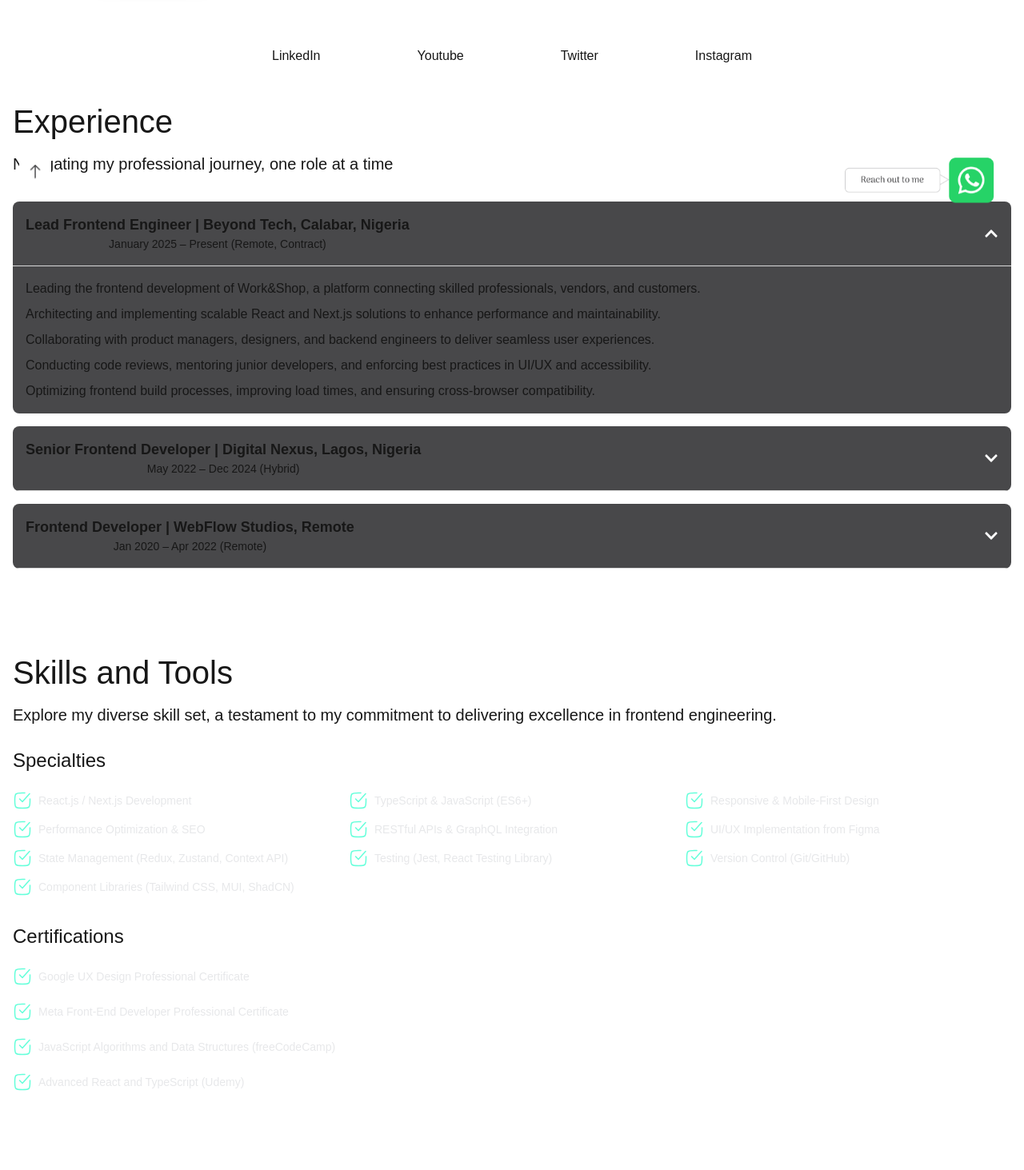
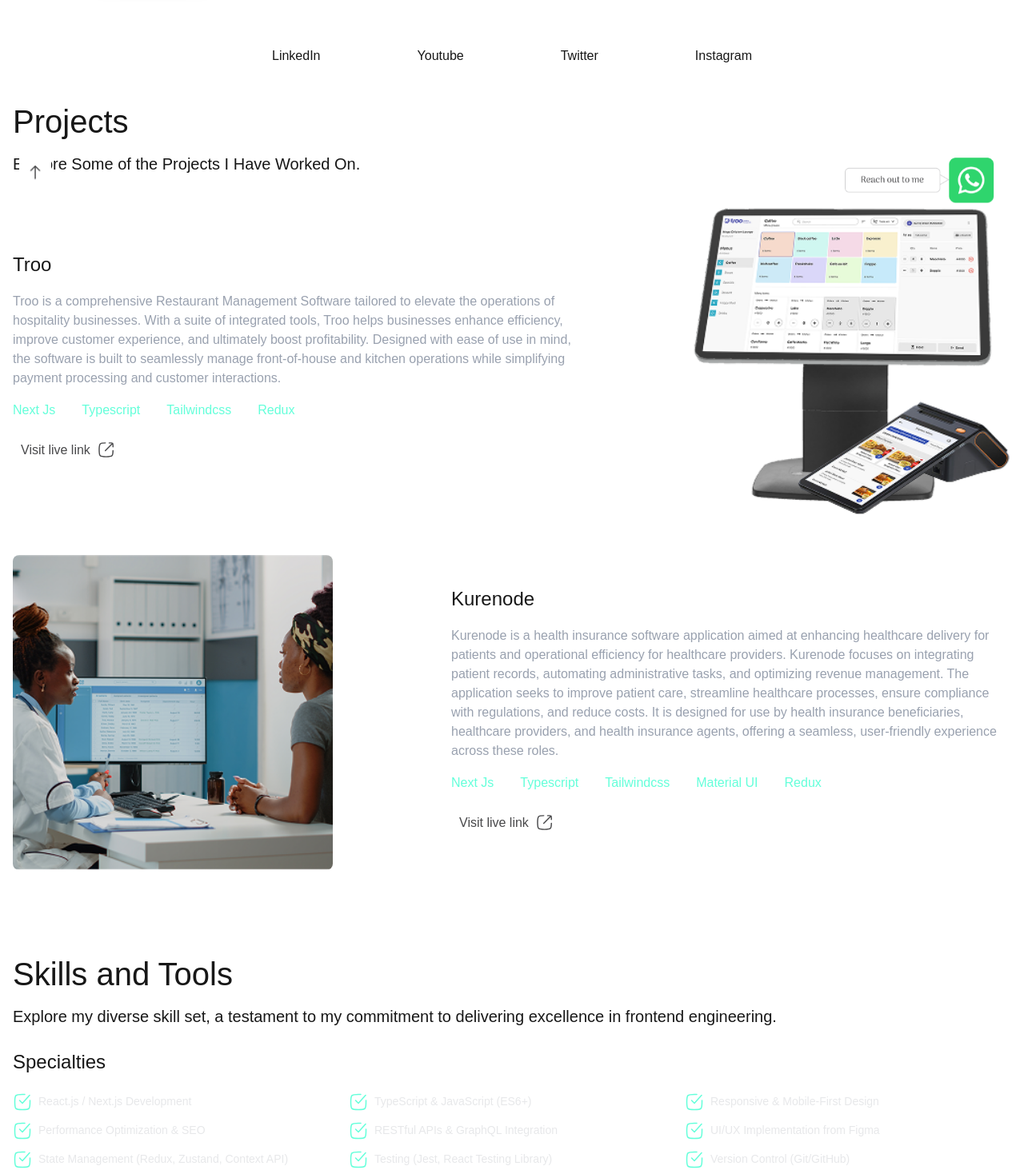
Before and after one commit to KEM-CONSOLATION/Portfolio-Main, a Next.js app: page / in a window 1280 px wide. Shown: the part 450-1913 px from the top of the page at 80% size. Built offline with nearby package versions, Linux system fonts and the light colour scheme; a web font is replaced by a local one.

Commit message:
added aos

```diff
--- a/package.json
+++ b/package.json
@@ -9,6 +9,7 @@
     "lint": "next lint"
   },
   "dependencies": {
+    "aos": "^2.3.4",
     "next": "15.4.6",
     "postcss": "^8.5.6",
     "react": "19.1.0",
@@ -18,6 +19,7 @@
   "devDependencies": {
     "@eslint/eslintrc": "^3",
     "@tailwindcss/postcss": "^4.1.11",
+    "@types/aos": "^3.0.7",
     "@types/node": "^20",
     "@types/react": "^19",
     "@types/react-dom": "^19",
--- a/src/components/Experience.tsx
+++ b/src/components/Experience.tsx
@@ -1,94 +1,108 @@
-"use client";
+import Image from "next/image";
+import React, { useEffect } from "react";
+import AOS from "aos";
+import "aos/dist/aos.css";
 
-import React, { useState } from "react";
-import { FaChevronDown, FaChevronUp } from "react-icons/fa";
+const Projects = () => {
+  useEffect(() => {
+    AOS.init({
+      duration: 800,
+      once: true,
+    });
+  }, []);
 
-const experiences = [
+  const projects = [
     {
-    role: "Lead Frontend Engineer | Beyond Tech, Calabar, Nigeria",
-    period: "January 2025 – Present (Remote, Contract)",
-    details: [
-      "Leading the frontend development of Work&Shop, a platform connecting skilled professionals, vendors, and customers.",
-      "Architecting and implementing scalable React and Next.js solutions to enhance performance and maintainability.",
-      "Collaborating with product managers, designers, and backend engineers to deliver seamless user experiences.",
-      "Conducting code reviews, mentoring junior developers, and enforcing best practices in UI/UX and accessibility.",
-      "Optimizing frontend build processes, improving load times, and ensuring cross-browser compatibility.",
-    ],
+      name: "Troo",
+      role: "Lead Frontend Engineer",
+      description:
+        "Troo is a comprehensive Restaurant Management Software tailored to elevate the operations of hospitality businesses. With a suite of integrated tools, Troo helps businesses enhance efficiency, improve customer experience, and ultimately boost profitability. Designed with ease of use in mind, the software is built to seamlessly manage front-of-house and kitchen operations while simplifying payment processing and customer interactions.",
+      tech: ["Next Js", "Typescript", "Tailwindcss", "Redux"],
+      image: "/Assets/troo.png",
+      link: "#",
+      reverse: false,
     },
     {
-    role: "Senior Frontend Developer | Digital Nexus, Lagos, Nigeria",
-    period: "May 2022 – Dec 2024 (Hybrid)",
-    details: [
-      "Led frontend architecture for enterprise SaaS applications serving 10k+ daily users.",
-      "Implemented design systems with Tailwind CSS and React for consistent UI/UX.",
-      "Optimized performance, reducing page load times by 45%.",
-      "Mentored junior developers and conducted code reviews.",
-    ],
-  },
-  {
-    role: "Frontend Developer | WebFlow Studios, Remote",
-    period: "Jan 2020 – Apr 2022 (Remote)",
-    details: [
-      "Built responsive marketing websites for clients across finance, health, and e-commerce.",
-      "Integrated APIs and CMS systems for dynamic content management.",
-      "Collaborated closely with UI/UX designers to refine prototypes.",
-    ],
+      name: "Kurenode",
+      role: "Lead Frontend Engineer",
+      description:
+        "Kurenode is a health insurance software application aimed at enhancing healthcare delivery for patients and operational efficiency for healthcare providers. Kurenode focuses on integrating patient records, automating administrative tasks, and optimizing revenue management. The application seeks to improve patient care, streamline healthcare processes, ensure compliance with regulations, and reduce costs. It is designed for use by health insurance beneficiaries, healthcare providers, and health insurance agents, offering a seamless, user-friendly experience across these roles.",
+      tech: ["Next Js", "Typescript", "Tailwindcss", "Material UI", "Redux"],
+      image: "/Assets/kurnode.png",
+      link: "#",
+      reverse: true,
     },
   ];
 
-const Experience = () => {
-  const [openIndex, setOpenIndex] = useState<number | null>(0);
-
-  const toggleIndex = (index: number) => {
-    setOpenIndex(openIndex === index ? null : index);
-  };
-
   return (
-    <div className="mb-[100px]" id="experience">
-      <div className="space-y-[8px]">
-        <p className="font-[500] text-[35px] md:text-[40px]">Experience</p>
+    <div className="mb-[100px]" id="projects">
+      <div className="space-y-[8px]" data-aos="fade-up">
+        <p className="font-[500] text-[35px] md:text-[40px]">Projects</p>
         <p className="font-[500] text-[15px] md:text-[20px]">
-          Navigating my professional journey, one role at a time
+          Explore Some of the Projects I Have Worked On.
         </p>
       </div>
 
-      <div className="mt-[32px] space-y-[16px]">
-        {experiences.map((exp, index) => (
+      <div className="mt-[32px] space-y-[48px]">
+        {projects.map((project, index) => (
           <div
             key={index}
-            className="bg-[#48484A] rounded-[8px] overflow-hidden"
+            className={`grid place-items-center lg:flex items-center lg:justify-between gap-[32px] ${
+              project.reverse ? "lg:flex-row-reverse" : ""
+            }`}
+            data-aos={project.reverse ? "fade-left" : "fade-right"}
           >
-            <button
-              onClick={() => toggleIndex(index)}
-              className="w-full flex justify-between items-center py-[16px] px-[16px] border-b border-[#D9D9D9] focus:outline-none cursor-pointer"
+            <div
+              className="max-w-[700px] text-center md:text-left space-y-4"
+              data-aos="fade-up"
+              data-aos-delay="100"
             >
-              <div>
-                <p className="font-[700] text-[16px] md:text-[18px] text-left">
-                  {exp.role}
+              <p className="font-medium text-[20px] md:text-[24px]">
+                {project.name}
               </p>
-                <p className="font-[400] text-[12px] md:text-[14px]">
-                  {exp.period}
+              <h1 className="font-bold text-[36px] md:text-[56px] leading-tight hidden">
+                {project.role}
+              </h1>
+              <p className="font-normal text-[14px] md:text-[16px] text-justify md:text-left text-gray-400">
+                {project.description}
               </p>
-              </div>
-              {openIndex === index ? (
-                <FaChevronUp className="text-white text-[18px]" />
-              ) : (
-                <FaChevronDown className="text-white text-[18px]" />
-              )}
-            </button>
 
-            <div
-              className={`transition-all duration-300 ease-in-out ${
-                openIndex === index
-                  ? "max-h-[500px] opacity-100"
-                  : "max-h-0 opacity-0 overflow-hidden"
-              }`}
-            >
-              <div className="py-[16px] px-[16px] text-[14px] md:text-[16px] font-[400] space-y-[8px]">
-                {exp.details.map((detail, i) => (
-                  <p key={i}>{detail}</p>
+              <div className="flex items-center gap-[33px] flex-wrap font-[400] text-[14px] md:text-[16px] text-[#64FFDA]">
+                {project.tech.map((t, i) => (
+                  <p key={i}>{t}</p>
                 ))}
               </div>
+
+              <a
+                href={project.link}
+                target="_blank"
+                rel="noopener noreferrer"
+                className="p-[10px] rounded-[8px] bg-[#FFFFFF] inline-flex items-center justify-center gap-2 cursor-pointer hover:bg-gray-100 transition-colors duration-200"
+                data-aos="zoom-in"
+                data-aos-delay="150"
+              >
+                <p className="font-[500] text-[16px] text-[#48484A]">
+                  Visit live link
+                </p>
+                <Image
+                  src="/Assets/link-square-02.svg"
+                  alt="Project Link"
+                  width={24}
+                  height={24}
+                  loading="lazy"
+                />
+              </a>
+            </div>
+
+            <div data-aos="zoom-in" data-aos-delay="200">
+              <Image
+                src={project.image}
+                alt={`${project.name} Project Image`}
+                width={400}
+                height={300}
+                className="rounded-[8px] object-cover"
+                loading="lazy"
+              />
             </div>
           </div>
         ))}
@@ -97,4 +111,4 @@ const Experience = () => {
   );
 };
 
-export default Experience;
+export default Projects;
--- a/src/components/HeroSection.tsx
+++ b/src/components/HeroSection.tsx
@@ -1,18 +1,26 @@
+"use client";
+
 import Image from "next/image";
-import React from "react";
+import React, { useEffect } from "react";
+import AOS from "aos";
+import "aos/dist/aos.css";
 
 const HeroSection = () => {
+  useEffect(() => {
+    AOS.init({ duration: 800, once: true });
+  }, []);
+
   return (
-    <div className=" mb-10" id="home">
+    <div className="mb-10" id="home">
       <section className="flex flex-col md:flex-row items-center justify-between gap-8 md:gap-12 py-12">
-        <div className="flex-shrink-0 mx-auto md:mx-0">
+        <div className="flex-shrink-0 mx-auto md:mx-0" data-aos="fade-right">
           <div
             className="
-        max-h-[350px] max-w-[350px]
-        border-4 border-[#1e1e1e] shadow-lg overflow-hidden
-        rounded-none md:rounded-full
-        bg-gradient-to-r from-blue-500 to-purple-500
-      "
+              max-h-[350px] max-w-[350px]
+              border-4 border-[#1e1e1e] shadow-lg overflow-hidden
+              rounded-none md:rounded-full
+              bg-gradient-to-r from-blue-500 to-purple-500
+            "
           >
             <Image
               src="/Assets/Pic2.JPG"
@@ -36,7 +44,10 @@ const HeroSection = () => {
           </div>
         </div>
 
-        <div className="max-w-[700px] text-center md:text-left space-y-4">
+        <div
+          className="max-w-[700px] text-center md:text-left space-y-4"
+          data-aos="fade-left"
+        >
           <p className="font-medium text-[20px] md:text-[24px]">
             I&apos;m Consolation Lotachi Kem
           </p>
@@ -53,7 +64,10 @@ const HeroSection = () => {
             innovation, and exceptional user experiences from concept to
             deployment.
           </p>
-          <div className="p-[10px] rounded-[8px] bg-[#FFFFFF] inline-flex items-center justify-center gap-2 cursor-pointer hover:bg-gray-100 transition-colors duration-200">
+          <div
+            className="p-[10px] rounded-[8px] bg-[#FFFFFF] inline-flex items-center justify-center gap-2 cursor-pointer hover:bg-gray-100 transition-colors duration-200"
+            data-aos="zoom-in"
+          >
             <p className="font-[500] text-[16px] text-[#48484A]">
               View My Resume
             </p>
@@ -67,28 +81,25 @@ const HeroSection = () => {
         </div>
       </section>
 
-      <div className=" max-w-[600px] mx-auto flex flex-wrap items-center justify-between">
-        <p className=" font-[500] text-[16px] ">
-          {" "}
+      <div
+        className="max-w-[600px] mx-auto flex flex-wrap items-center justify-between"
+        data-aos="fade-up"
+      >
+        <p className="font-[500] text-[16px]">
           <a href="https://ng.linkedin.com/in/kem-consolation"> LinkedIn</a>
         </p>
-        <p className=" font-[500] text-[16px] ">
-          {" "}
+        <p className="font-[500] text-[16px]">
           <a href="https://www.youtube.com/@TechieConso" target="_blank">
             Youtube
           </a>
         </p>
-        <p className=" font-[500] text-[16px] ">
-          {" "}
+        <p className="font-[500] text-[16px]">
           <a href="https://x.com/Techie_Conso/" target="_blank">
-            {" "}
             Twitter
           </a>
         </p>
-        <p className=" font-[500] text-[16px] ">
-          {" "}
+        <p className="font-[500] text-[16px]">
           <a href="https://www.instagram.com/techie_conso/" target="_blank">
-            {" "}
             Instagram
           </a>
         </p>
--- a/src/components/Nav.tsx
+++ b/src/components/Nav.tsx
@@ -2,11 +2,15 @@
 
 import Image from "next/image";
 import React, { useEffect, useState } from "react";
+import AOS from "aos";
+import "aos/dist/aos.css";
 
 const Nav = () => {
   const [isBottomNav, setIsBottomNav] = useState(false);
 
   useEffect(() => {
+    AOS.init({ duration: 800, once: true });
+
     const handleScroll = () => {
       if (window.scrollY > 80) {
         setIsBottomNav(true);
@@ -31,9 +35,10 @@ const Nav = () => {
               : "sticky top-0 bg-[#0a0a0a]"
           }
         `}
+        data-aos={isBottomNav ? "fade-up" : "fade-down"}
       >
         <div className="flex items-center gap-[16px]">
-          <div className=" overflow-hidden max-h-[52px] max-w-[52px] rounded-full bg-[#48484A] border-2 border-white">
+          <div className="overflow-hidden max-h-[52px] max-w-[52px] rounded-full bg-[#48484A] border-2 border-white">
             <Image
               src="/Assets/Pic3.JPG"
               alt="Profile Picture"
@@ -54,7 +59,10 @@ const Nav = () => {
           </div>
         </div>
 
-        <div className="flex items-center gap-[16px] text-[16px] font-[500] text-[#48484A]">
+        <div
+          className="flex items-center gap-[16px] text-[16px] font-[500] text-[#48484A]"
+          data-aos="fade-left"
+        >
           <a href="#home" className="p-[8px]">
             Home
           </a>
@@ -86,6 +94,7 @@ const Nav = () => {
           bg-[#0a0a0a] border-t border-gray-200
           py-[8px] text-[14px] font-[500] text-[#48484A]
         "
+        data-aos="fade-up"
       >
         <a href="#home" className="p-[8px]">
           Home
--- a/src/components/Projects.tsx
+++ b/src/components/Projects.tsx
@@ -1,7 +1,16 @@
 import Image from "next/image";
-import React from "react";
+import React, { useEffect } from "react";
+import AOS from "aos";
+import "aos/dist/aos.css";
 
 const Projects = () => {
+  useEffect(() => {
+    AOS.init({
+      duration: 800,
+      once: true,
+    });
+  }, []);
+
   const projects = [
     {
       name: "Troo",
@@ -27,7 +36,7 @@ const Projects = () => {
 
   return (
     <div className="mb-[100px]" id="projects">
-      <div className="space-y-[8px]">
+      <div className="space-y-[8px]" data-aos="fade-up">
         <p className="font-[500] text-[35px] md:text-[40px]">Projects</p>
         <p className="font-[500] text-[15px] md:text-[20px]">
           Explore Some of the Projects I Have Worked On.
@@ -41,8 +50,13 @@ const Projects = () => {
             className={`grid place-items-center lg:flex items-center lg:justify-between gap-[32px] ${
               project.reverse ? "lg:flex-row-reverse" : ""
             }`}
+            data-aos={project.reverse ? "fade-left" : "fade-right"}
           >
-            <div className="max-w-[700px] text-center md:text-left space-y-4">
+            <div
+              className="max-w-[700px] text-center md:text-left space-y-4"
+              data-aos="fade-up"
+              data-aos-delay="100"
+            >
               <p className="font-medium text-[20px] md:text-[24px]">
                 {project.name}
               </p>
@@ -64,6 +78,8 @@ const Projects = () => {
                 target="_blank"
                 rel="noopener noreferrer"
                 className="p-[10px] rounded-[8px] bg-[#FFFFFF] inline-flex items-center justify-center gap-2 cursor-pointer hover:bg-gray-100 transition-colors duration-200"
+                data-aos="zoom-in"
+                data-aos-delay="150"
               >
                 <p className="font-[500] text-[16px] text-[#48484A]">
                   Visit live link
@@ -73,17 +89,19 @@ const Projects = () => {
                   alt="Project Link"
                   width={24}
                   height={24}
+                  loading="lazy"
                 />
               </a>
             </div>
 
-            <div>
+            <div data-aos="zoom-in" data-aos-delay="200">
               <Image
                 src={project.image}
                 alt={`${project.name} Project Image`}
                 width={400}
                 height={300}
                 className="rounded-[8px] object-cover"
+                loading="lazy"
               />
             </div>
           </div>
--- a/src/components/Skills.tsx
+++ b/src/components/Skills.tsx
@@ -1,7 +1,15 @@
+"use client";
+
 import Image from "next/image";
-import React from "react";
+import React, { useEffect } from "react";
+import AOS from "aos";
+import "aos/dist/aos.css";
 
 const Skills = () => {
+  useEffect(() => {
+    AOS.init({ duration: 800, once: true });
+  }, []);
+
   const specialties = [
     "React.js / Next.js Development",
     "TypeScript & JavaScript (ES6+)",
@@ -24,7 +32,7 @@ const Skills = () => {
 
   return (
     <div className="mb-[100px]" id="skills">
-      <div className="space-y-[8px]">
+      <div className="space-y-[8px]" data-aos="fade-up">
         <p className="font-[500] text-[35px] md:text-[40px]">
           Skills and Tools
         </p>
@@ -35,16 +43,21 @@ const Skills = () => {
       </div>
 
       <div className="mt-[24px] grid gap-[32px]">
-        <div className="space-y-[20px]">
+        <div className="space-y-[20px]" data-aos="fade-right">
           <p className="font-[500] text-[24px]">Specialties</p>
           <div className="grid grid-cols-1 sm:grid-cols-2 md:grid-cols-3 gap-[12px]">
             {specialties.map((skill, index) => (
-              <div key={index} className="flex items-center gap-[8px]">
+              <div
+                key={index}
+                className="flex items-center gap-[8px]"
+                data-aos="zoom-in"
+              >
                 <Image
                   src="/Assets/checkmark.svg"
                   alt="Checkmark"
                   width={24}
                   height={24}
+                  loading="lazy"
                 />
                 <p className="font-[400] text-[14px] text-[#E7E8EA]">{skill}</p>
               </div>
@@ -52,15 +65,20 @@ const Skills = () => {
           </div>
         </div>
 
-        <div className="space-y-[20px]">
+        <div className="space-y-[20px]" data-aos="fade-left">
           <p className="font-[500] text-[24px]">Certifications</p>
           {certifications.map((cert, index) => (
-            <div key={index} className="flex items-center gap-[8px]">
+            <div
+              key={index}
+              className="flex items-center gap-[8px]"
+              data-aos="zoom-in"
+            >
               <Image
                 src="/Assets/checkmark.svg"
                 alt="Checkmark"
                 width={24}
                 height={24}
+                loading="lazy"
               />
               <p className="font-[400] text-[14px] text-[#E7E8EA]">{cert}</p>
             </div>
```
Also changed, not shown: 1 other file (tests, documents, lock files or other folders). Lines whose indentation alone changed are shown as unchanged.
